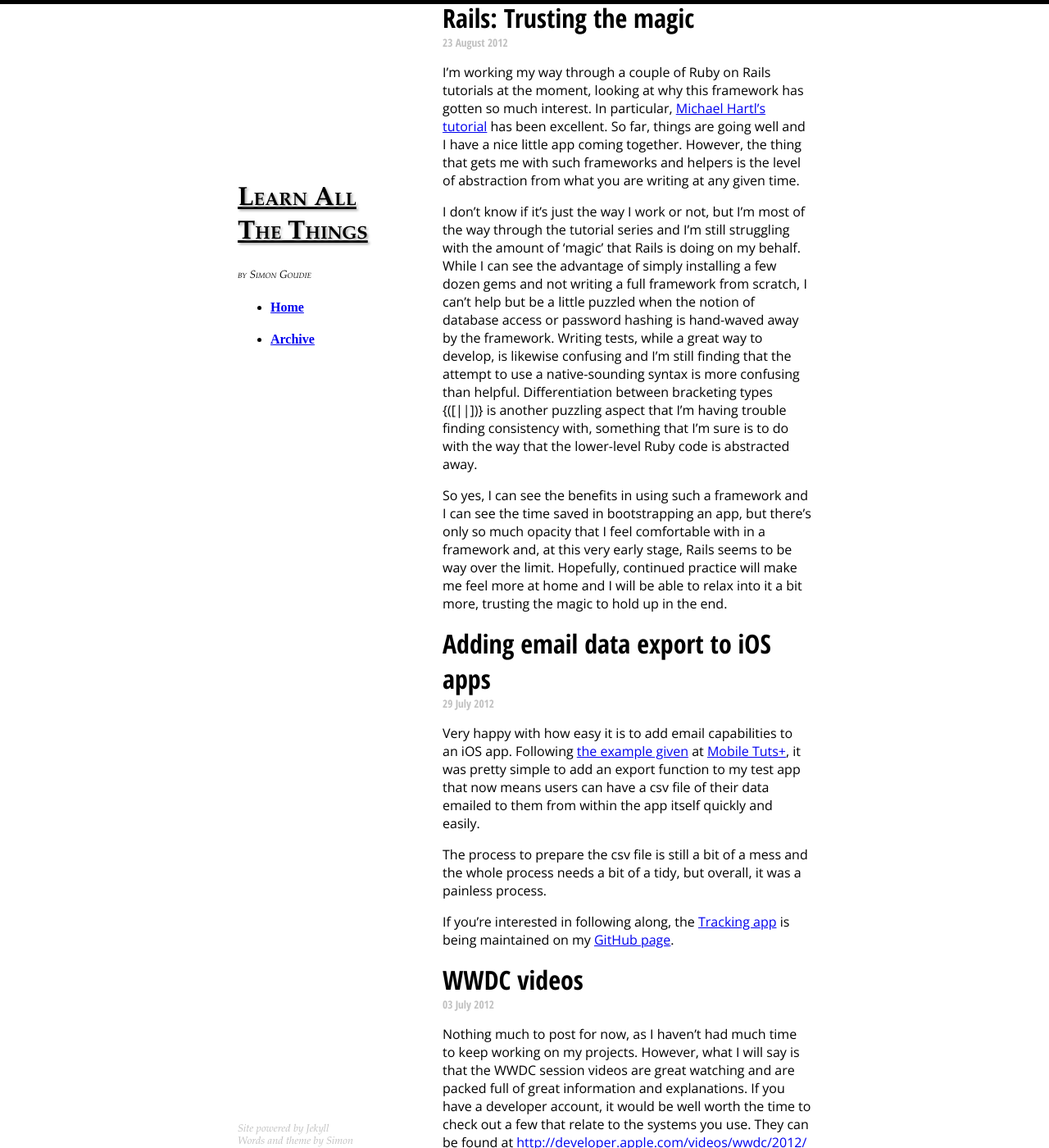
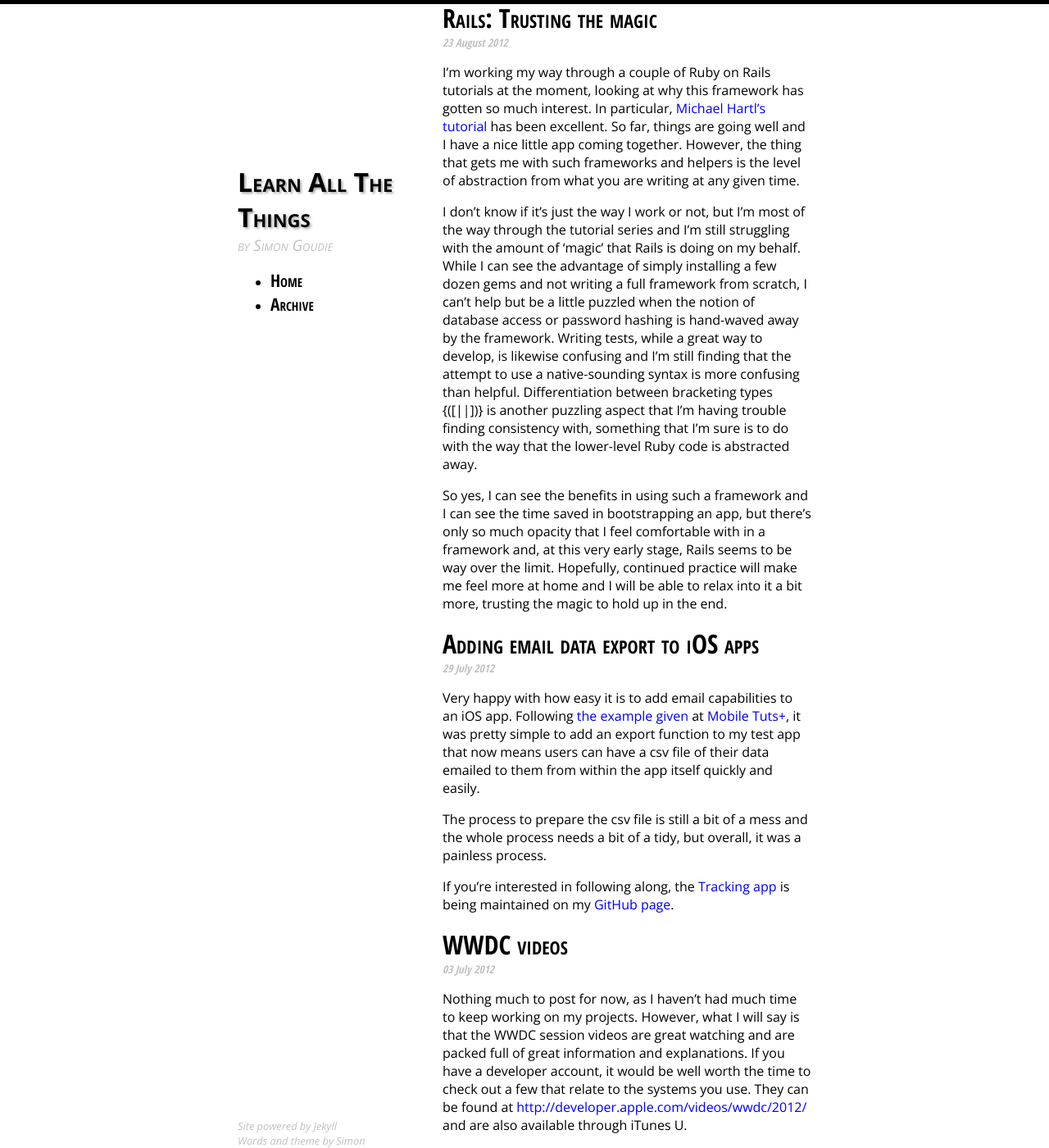
Before and after one commit to simongoudie/blog, a Jekyll site: the page built from index.html, in a window 1280 px wide and 1400 px high. Shown: the whole window at 82% size. Built offline with Jekyll 4.4.1, drawn with Linux system fonts in a browser that asks for light colours.

Commit message:
Styles updated

```diff
--- a/css/style.css
+++ b/css/style.css
@@ -1,9 +1,3 @@
-
-
-
-
-
-
 #container {
     width: 700px;
     margin: auto;
@@ -26,11 +20,19 @@ body {
     margin: 0px;
 }
 
+h1 {
+    margin-bottom: 0px;
+    margin-top: 0px;
+}
+
 h1 a {
-    font-family: Palatino, Georgia, serif;
+    font-family: 'Open Sans', Palatino, Georgia, serif;
     font-variant: small-caps;
+    text-decoration: none;
     color: black;
     text-shadow: #aaa 2px 2px 3px;
+    margin-bottom: 0px;
+    margin-top: 0px;
 }
 
 h2 {
@@ -45,7 +47,22 @@ h5 {
 
 h2 a {
     font-family: 'Open Sans Condensed', sans-serif;
+    font-variant: small-caps;
     font-size: 24pt;
+    text-decoration: none;
+    color: black;
+    margin: 0;
+    padding: 0;
+}
+
+h2 a:hover {
+    text-shadow: #aaa 2px 2px 3px;
+}
+
+h4 {
+    font-family: 'Open Sans Condensed', sans-serif;
+    font-variant: small-caps;
+    font-size: 16pt;
     text-decoration: none;
     color: black;
     margin: 0;
@@ -56,21 +73,29 @@ h5 {
     font-family: 'Open Sans Condensed', sans-serif;
     font-size: 10pt;
     color: silver;
+    font-style: italic;
 }
 
 p {
     font-family: 'Open Sans', sans-serif;
 }
 
+ul {
+    font-family: 'Open Sans', sans-serif;
+}
+
 .byline {
-    font-family: Palatino, Georgia, serif;
+    font-family: 'Open Sans', Palatino, Georgia, serif;
     font-variant: small-caps;
-    color: black;
-    font-size: 10pt;
+    font-style: italic;
+    color: silver;
+    font-size: 14pt;
+    margin: 0;
+    padding: 0pt;
 }
 
 #footer {
-    font-family: Palatino, Georgia, serif;
+    font-family: 'Open Sans', Palatino, Georgia, serif;
     font-style: italic;
     color: silver;
     font-size: 80%;
@@ -94,3 +119,28 @@ p {
 
 .page-nav-bottom {
 }
+
+.nav {
+	text-decoration: none;
+}
+
+pre {
+	white-space: pre-wrap;
+	white-space: -moz-pre-wrap;
+	white-space: -o-pre-wrap;
+	white-space: -pre-wrap;
+	background: #f8f8f8;
+	border: 1px solid #bcbcbc;
+	font-size: 12px;
+	font-family:   Menlo, 'DejaVu Mono', 'Bitstream Vera Mono', 'Lucida Console', monospace;
+	padding: 10px;
+	margin-bottom: 23px;
+	border-radius: 5px;
+	color: #363636;
+}
+
+a {
+	text-decoration: none;
+	margin: 0;
+	padding: 0;
+}
```
